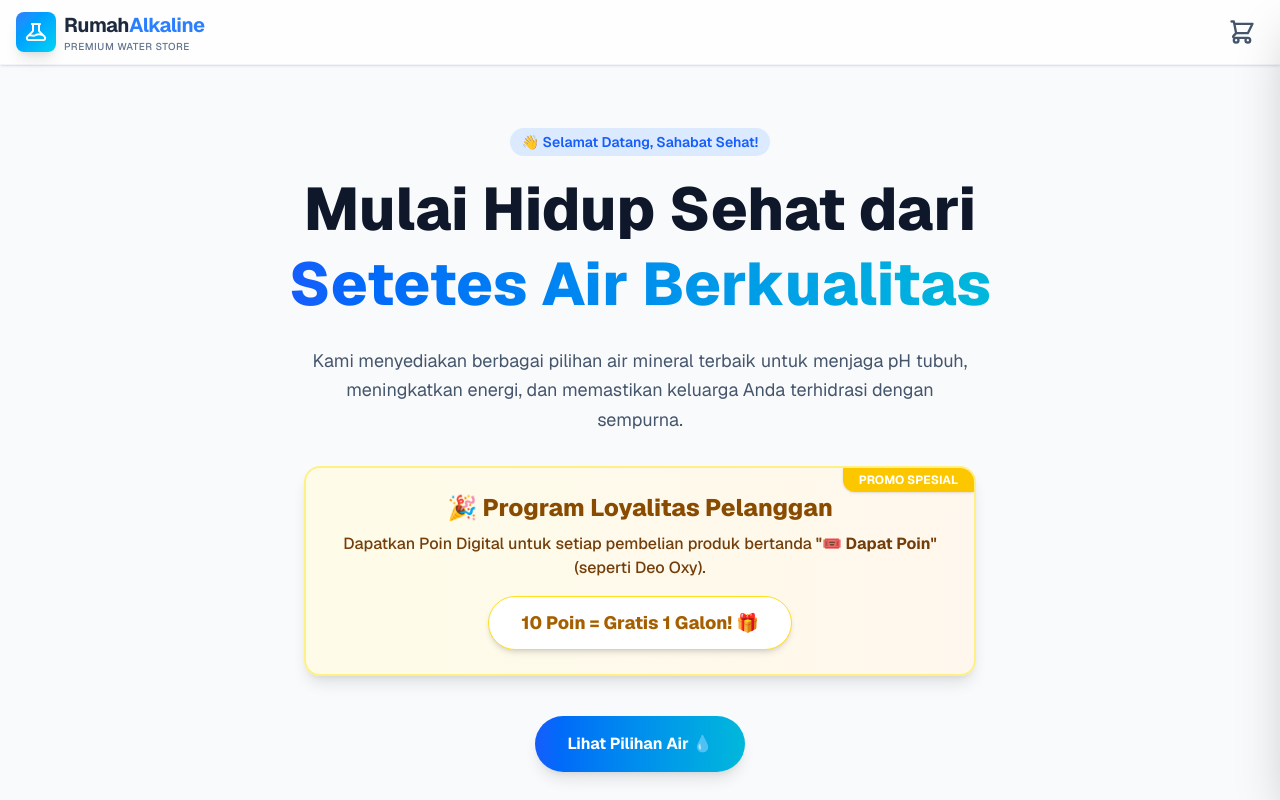
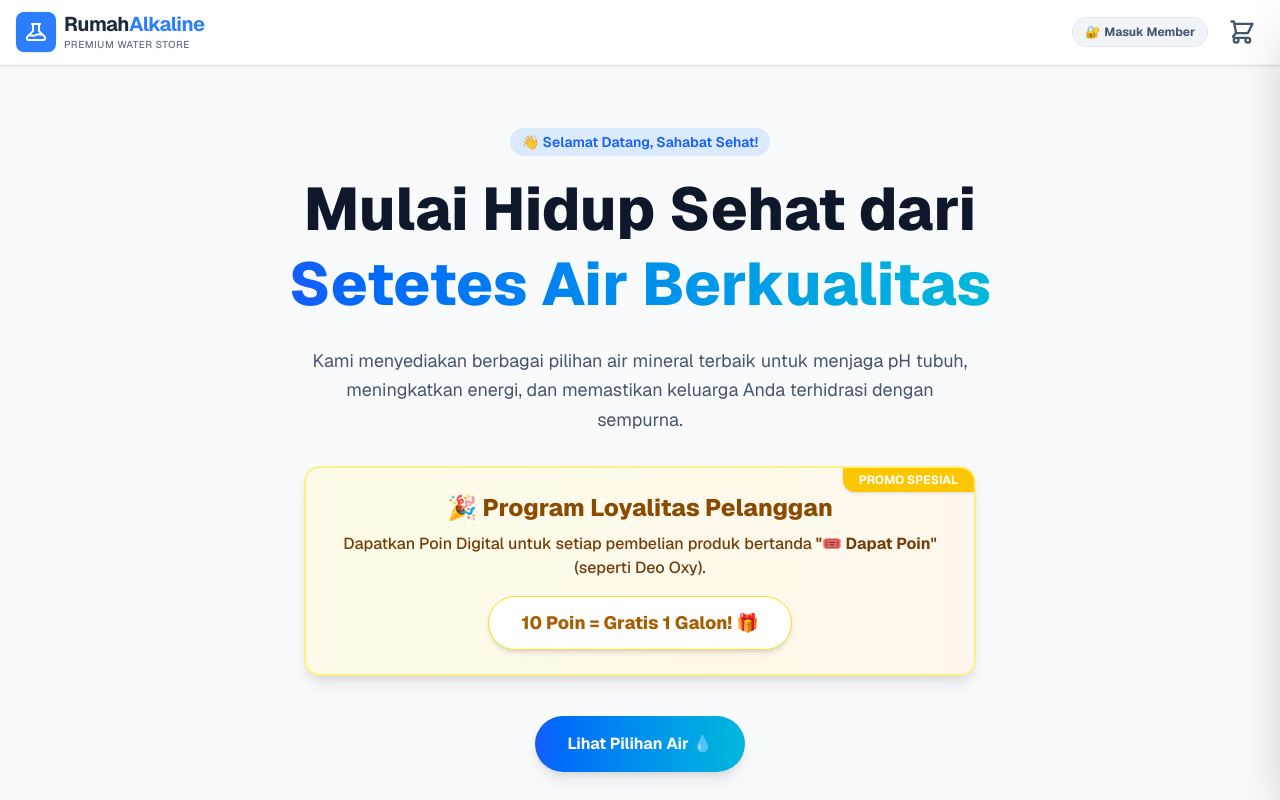
Before and after one commit to salsabilanasla-ctrl/depo-air-salsabila, a Next.js app: page / in a window 1280 px wide. Shown: the top 800 px of the page. Built offline with nearby package versions, Linux system fonts and the light colour scheme.

Commit message:
Tambah tombol member yang lebih jelas

```diff
--- a/app/page.js
+++ b/app/page.js
@@ -179,44 +179,64 @@ export default function Home() {
     <div className="min-h-screen bg-gray-50 font-sans text-gray-800">
 
       {/* --- NAVBAR (FIXED) --- */}
-      <nav className="fixed top-0 left-0 right-0 bg-white/80 backdrop-blur-md shadow-sm z-40 border-b border-slate-100 transition-all duration-300">
+      <nav className="fixed top-0 left-0 right-0 bg-white/95 backdrop-blur-md shadow-sm z-40 border-b border-slate-100 transition-all duration-300">
         <div className="container mx-auto px-4 h-16 flex items-center justify-between">
 
-          {/* 1. LOGO (DENGAN PASSWORD RAHASIA) */}
-          <div
-            className="flex items-center gap-2 cursor-pointer select-none hover:opacity-80 transition-all"
-            onClick={() => {
-              // --- LOGIKA PASSWORD ---
-              if (bukaRahasia) {
-                setBukaRahasia(false); // Tutup lagi
-              } else {
-                const sandi = prompt("Masukkan Kode Akses Member:");
-                if (sandi === "Member Alkaline 123") { // <--- PASSWORDNYA "12345"
-                  setBukaRahasia(true);
-                  alert("Mode Member Aktif! Silakan belanja. 🔓");
-                } else if (sandi !== null) {
-                  alert("Maaf, kode akses salah! ❌");
-                }
-              }
-              // -----------------------
-            }}
-          >
-            <div className={`p-2 rounded-lg shadow-lg transition-all duration-300 ${bukaRahasia ? 'bg-orange-500' : 'bg-gradient-to-br from-blue-500 to-cyan-400'}`}>
-               {/* Ikon Tetesan Air */}
+          {/* 1. LOGO (TETAP BISA DIKLIK, TAPI KITA BUAT TOMBOL KHUSUS JUGA) */}
+          <div className="flex items-center gap-2 select-none">
+            <div className={`p-2 rounded-lg shadow-sm transition-all duration-300 ${bukaRahasia ? 'bg-orange-500' : 'bg-blue-500'}`}>
               <svg xmlns="http://www.w3.org/2000/svg" className="h-6 w-6 text-white" fill="none" viewBox="0 0 24 24" stroke="currentColor">
                 <path strokeLinecap="round" strokeLinejoin="round" strokeWidth={2} d="M19.428 15.428a2 2 0 00-1.022-.547l-2.384-.477a6 6 0 00-3.86.517l-.318.158a6 6 0 01-3.86.517L6.05 15.21a2 2 0 00-1.806.547M8 4h8l-1 1v5.172a2 2 0 00.586 1.414l5 5c1.26 1.26.367 3.414-1.415 3.414H4.828c-1.782 0-2.674-2.154-1.414-3.414l5-5A2 2 0 009 10.172V5L8 4z" />
               </svg>
             </div>
             <div>
-              <h1 className="text-xl font-bold text-slate-800 tracking-tight">
+              <h1 className="text-lg md:text-xl font-bold text-slate-800 tracking-tight leading-tight">
                 Rumah<span className="text-blue-500">Alkaline</span>
-                {bukaRahasia && <span className="text-orange-500 ml-1 text-sm animate-pulse">★</span>}
               </h1>
-              <p className="text-[10px] text-slate-500 font-medium tracking-wider">PREMIUM WATER STORE</p>
+              <p className="text-[9px] md:text-[10px] text-slate-500 font-medium tracking-wider">PREMIUM WATER STORE</p>
             </div>
           </div>
 
-          {/* 2. TOMBOL KERANJANG DI POJOK KANAN */}
+          {/* BAGIAN KANAN: TOMBOL AGEN & KERANJANG */}
+          <div className="flex items-center gap-3">
+
+            {/* 2. TOMBOL KHUSUS LOGIN AGEN (INI SOLUSINYA!) */}
+            <button
+              onClick={() => {
+                if (bukaRahasia) {
+                  const confirmLogout = confirm("Mau keluar dari Mode Agen?");
+                  if (confirmLogout) setBukaRahasia(false);
+                } else {
+                  const sandi = prompt("Masukkan Kode Khusus Agen/Member:");
+                  if (sandi === "12345") {
+                    setBukaRahasia(true);
+                    alert("✅ Berhasil! Produk S+ & Organik sudah muncul.");
+                  } else if (sandi !== null) {
+                    alert("❌ Kode salah.");
+                  }
+                }
+              }}
+              className={`
+                px-3 py-1.5 rounded-full text-xs font-bold border transition-all flex items-center gap-1
+                ${bukaRahasia
+                  ? "bg-orange-100 text-orange-700 border-orange-200 hover:bg-orange-200"
+                  : "bg-slate-100 text-slate-600 border-slate-200 hover:bg-blue-50 hover:text-blue-600 hover:border-blue-200"
+                }
+              `}
+            >
+              {bukaRahasia ? (
+                <>
+                  <span>🔓</span> <span className="hidden md:inline">Agen Aktif</span>
+                </>
+              ) : (
+                <>
+                  <span>🔐</span> <span className="hidden md:inline">Masuk Member</span>
+                  <span className="md:hidden">Agen</span> {/* Teks pendek utk HP */}
+                </>
+              )}
+            </button>
+
+            {/* 3. TOMBOL KERANJANG */}
             <div
               className="relative cursor-pointer p-2 hover:bg-slate-100 rounded-full transition-all"
               onClick={() => setIsCartOpen(true)}
@@ -225,13 +245,14 @@ export default function Home() {
                 <svg xmlns="http://www.w3.org/2000/svg" className="h-7 w-7 text-slate-600" fill="none" viewBox="0 0 24 24" stroke="currentColor">
                   <path strokeLinecap="round" strokeLinejoin="round" strokeWidth={2} d="M3 3h2l.4 2M7 13h10l4-8H5.4M7 13L5.4 5M7 13l-2.293 2.293c-.63.63-.184 1.707.707 1.707H17m0 0a2 2 0 100 4 2 2 0 000-4zm-8 2a2 2 0 11-4 0 2 2 0 014 0z" />
                 </svg>
-              {/* Badge Jumlah Item */}
                 {cart.length > 0 && (
-                <span className="absolute -top-2 -right-2 bg-red-500 text-white text-[10px] font-bold h-5 w-5 flex items-center justify-center rounded-full border-2 border-white shadow-sm animate-bounce">
+                  <span className="absolute -top-1 -right-1 bg-red-500 text-white text-[10px] font-bold h-5 w-5 flex items-center justify-center rounded-full border-2 border-white shadow-sm animate-bounce">
                     {cart.reduce((total, item) => total + item.qty, 0)}
                   </span>
                 )}
               </div>
+            </div>
+
           </div>
         </div>
       </nav>
```
Lines whose indentation alone changed are shown as unchanged.
